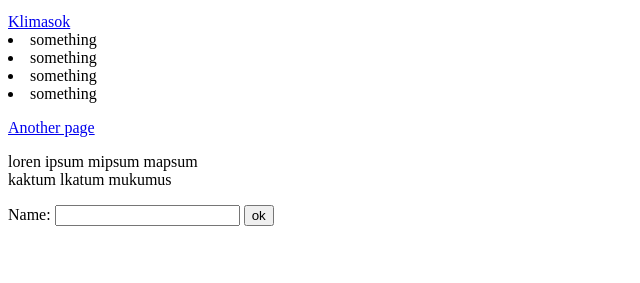
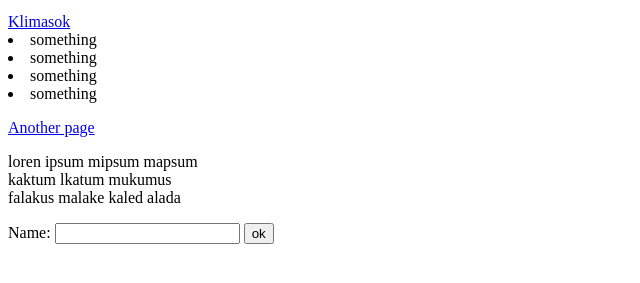
Before and after one commit to Simonszky/javamonday, a plain HTML site: page index.html in a window 1280 px wide. Shown: the part 101-384 px from the top of the page, without its empty margins (0-640 px from the left). Drawn offline with Linux system fonts and the light colour scheme.

Commit message:
Update index.html

```diff
--- a/index.html
+++ b/index.html
@@ -20,7 +20,7 @@
 <a href="second.html">Another page</a>
 </p>
 <p>
-loren ipsum mipsum mapsum<br>kaktum lkatum mukumus
+loren ipsum mipsum mapsum<br>kaktum lkatum mukumus<br> falakus malake kaled alada
 </p>
 <form method="post">
 Name: <input type="text" name="name">
```
